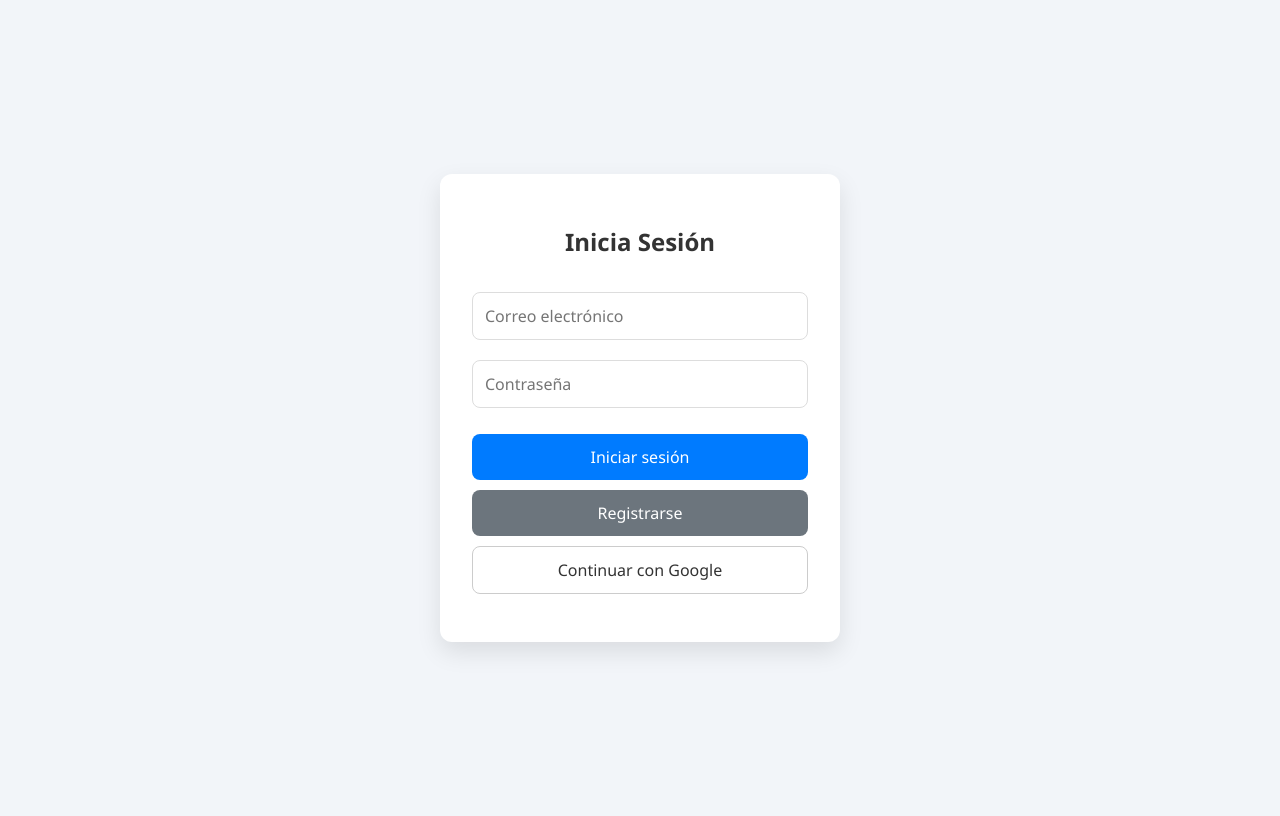
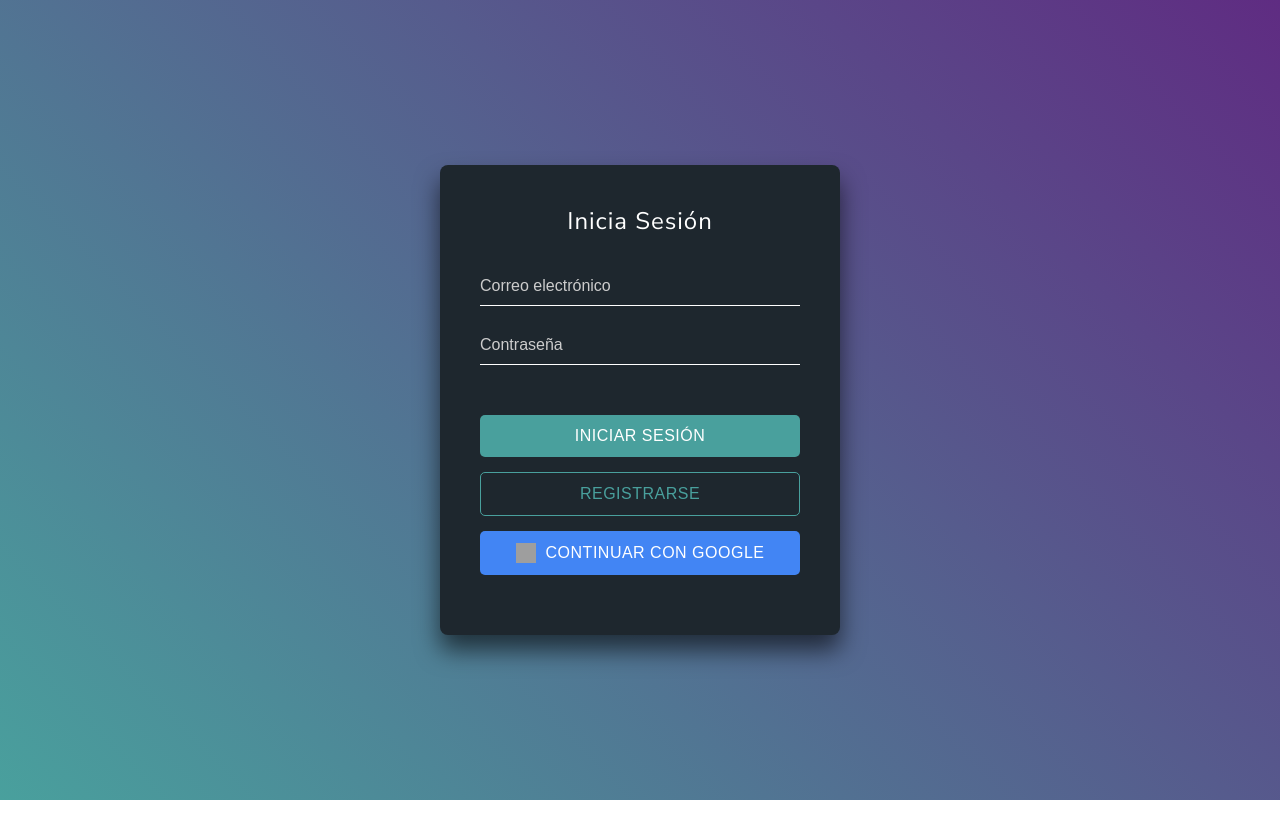
Before and after one commit to RocketLima/b2envios, a plain HTML site: page socios.html in a window 1280 px wide. Drawn offline with Linux system fonts and the light colour scheme; grey boxes are pictures that could not be loaded.

Commit message:
nuevoscambios

```diff
--- a/css/stylologin.css
+++ b/css/stylologin.css
@@ -1,78 +1,148 @@
-* {
-    box-sizing: border-box;
-    font-family: 'Segoe UI', sans-serif;
-  }
-
 body {
-    background: #f2f5f9;
+  margin: 0;
+  padding: 0;
+  font-family: 'Nunito Sans', sans-serif; /* Fuente más moderna */
+  background: linear-gradient(45deg, #49a09d, #5f2c82);
+  height: 100vh;
   display: flex;
   justify-content: center;
   align-items: center;
-    height: 100vh;
 }
 
 .container {
-    background: white;
-    padding: 2rem;
-    border-radius: 12px;
-    box-shadow: 0 10px 25px rgba(0,0,0,0.1);
-    width: 100%;
+  width: 90%;
   max-width: 400px;
-    text-align: center;
+  padding: 40px;
+  background: #1e272e; /* Fondo oscuro más elegante */
+  box-sizing: border-box;
+  box-shadow: 0 15px 25px rgba(0, 0, 0, .6);
+  border-radius: 8px; /* Bordes más suaves */
 }
 
-  h2 {
-    margin-bottom: 1.5rem;
-    color: #333;
+.container h2 {
+  margin: 0 0 30px;
+  padding: 0;
+  color: #fff;
+  text-align: center;
+  font-weight: 300; /* Peso de fuente más ligero */
+  letter-spacing: 1px; /* Espaciado entre letras sutil */
 }
 
-  input {
+input[type="email"],
+input[type="password"] {
   width: 100%;
-    padding: 12px;
-    margin: 10px 0;
-    border: 1px solid #ddd;
-    border-radius: 8px;
-    font-size: 1rem;
+  padding: 10px 0;
+  font-size: 16px;
+  color: #fff;
+  margin-bottom: 20px; /* Más espacio entre los campos */
+  border: none;
+  border-bottom: 1px solid #fff;
+  outline: none;
+  background: transparent;
+  box-sizing: border-box; /* Asegura que el padding no aumente el ancho */
+}
+
+input::placeholder {
+  color: #ccc; /* Color del placeholder más suave */
 }
 
 .buttons {
   display: flex;
   flex-direction: column;
-    gap: 10px;
-    margin-top: 1rem;
+  gap: 15px; /* Más espacio entre los botones */
+  margin-top: 30px;
 }
 
 .btn {
-    padding: 12px;
+  background: none;
   border: none;
-    border-radius: 8px;
-    font-size: 1rem;
+  color: #fff;
+  padding: 12px 20px;
+  font-size: 16px;
   cursor: pointer;
-    transition: 0.3s ease;
+  border-radius: 5px;
+  transition: background-color 0.3s ease;
+  text-transform: uppercase;
+  letter-spacing: 0.5px;
+  text-align: center;
+  text-decoration: none; /* Para que los botones se comporten como enlaces si es necesario */
+  box-sizing: border-box;
+  width: 100%;
 }
 
-  .primary {
-    background-color: #007bff;
-    color: white;
+.btn.primary {
+  background-color: #49a09d;
 }
 
-  .secondary {
-    background-color: #6c757d;
-    color: white;
+.btn.primary:hover {
+  background-color: #387d7a;
 }
 
-  .google {
-    background-color: white;
-    color: #333;
-    border: 1px solid #ccc;
+.btn.secondary {
+  background-color: transparent;
+  border: 1px solid #49a09d;
+  color: #49a09d;
 }
 
-  .google:hover {
-    background-color: #f8f8f8;
+.btn.secondary:hover {
+  background-color: rgba(73, 160, 157, 0.1);
+  color: #fff;
+}
+
+.btn.google {
+  background-color: #4285F4;
+  color: white;
+  display: flex;
+  align-items: center;
+  justify-content: center;
+  gap: 10px;
+}
+
+.btn.google:hover {
+  background-color: #357ae8;
+}
+
+.btn.google img {
+  width: 20px;
+  height: 20px;
 }
 
 #mensaje {
-    margin-top: 1rem;
-    color: #d9534f;
-    font-size: 0.95rem;
+  color: #f44336;
+  margin-top: 20px;
+  text-align: center;
+  font-size: 14px;
 }
+
+/* Media query para pantallas más pequeñas */
+@media (max-width: 600px) {
+  .container {
+      padding: 30px;
+      border-radius: 5px;
+  }
+
+  .container h2 {
+      font-size: 24px;
+      margin-bottom: 20px;
+  }
+
+  input[type="email"],
+  input[type="password"] {
+      margin-bottom: 15px;
+      font-size: 14px;
+  }
+
+  .btn {
+      font-size: 14px;
+      padding: 10px 15px;
+  }
+
+  .btn.google img {
+      width: 18px;
+      height: 18px;
+  }
+
+  #mensaje {
+      font-size: 12px;
+  }
+}
--- a/socios.html
+++ b/socios.html
@@ -2,10 +2,13 @@
 <html lang="es">
 <head>
     <meta charset="UTF-8">
+    <meta name="viewport" content="width=device-width, initial-scale=1.0">
     <title>Login Moderno</title>
     <link rel="stylesheet" href="css/stylologin.css">
     <script src="https://www.gstatic.com/firebasejs/10.12.0/firebase-app.js"></script>
     <script src="https://www.gstatic.com/firebasejs/10.12.0/firebase-auth.js"></script>
+     <link href="https://fonts.googleapis.com/css2?family=Nunito+Sans:wght@400;600&display=swap" rel="stylesheet">
+
 </head>
 <body>
     <div class="container">
@@ -17,7 +20,10 @@
         <div class="buttons">
             <button class="btn primary" onclick="loginConCorreo()">Iniciar sesión</button>
             <button class="btn secondary" onclick="registrarUsuario()">Registrarse</button>
-      <button class="btn google" onclick="loginConGoogle()">Continuar con Google</button>
+             <button class="btn google" onclick="loginConGoogle()">
+                <img src="http://googleusercontent.com/image_generation_content/0" alt="Google Icon">
+                Continuar con Google
+            </button>
         </div>
 
         <p id="mensaje"></p>
```
Lines whose indentation alone changed are shown as unchanged.
